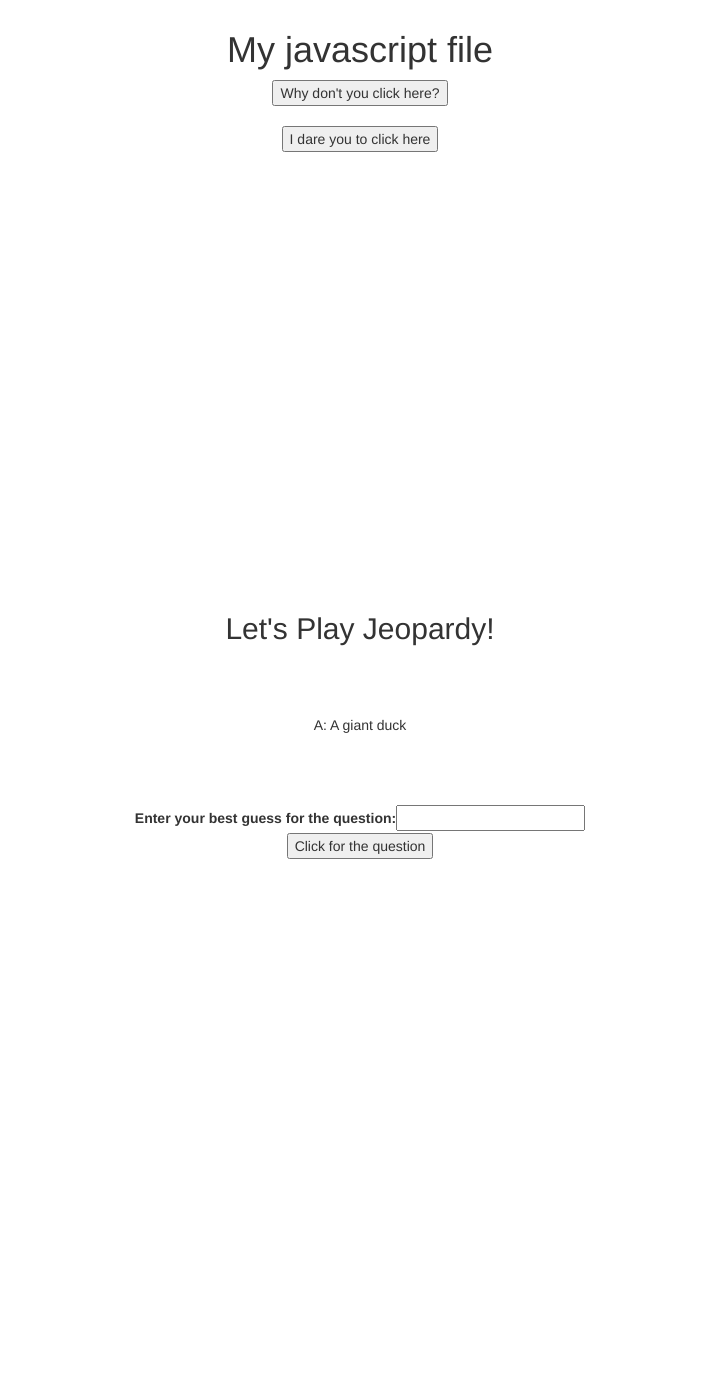
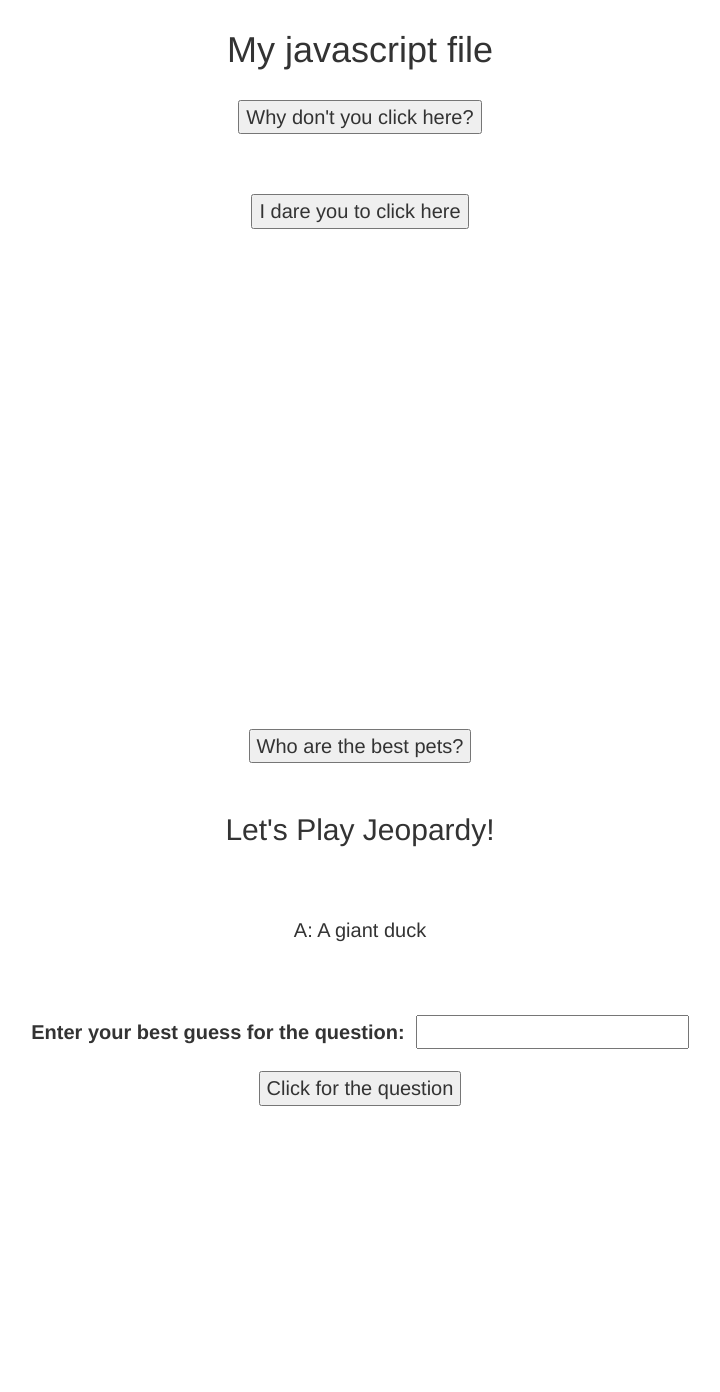
Before and after one commit to lsanchezrees/javascript-practice, a PHP site: page / in a window 1280 px wide. Shown: the whole page, without its empty margins (280-1000 px from the left). Before the commit the page ends 859 px from the top, so only its background shows below. Run offline with PHP 8.4, Linux system fonts and the light colour scheme; some libraries are stand-ins or nearby versions.

Commit message:
added map and more css styling

```diff
--- a/css/styles.css
+++ b/css/styles.css
@@ -15,4 +15,13 @@ html {
 }
 img {
 	visibility: hidden;
+	padding: 1rem;
 }
+
+button {
+	font-size: 2rem;
+	margin: 2rem;
+}
+.jeopardy {
+	font-size: 2rem;
+}
--- a/index.php
+++ b/index.php
@@ -33,17 +33,21 @@
 
 		<!--link to js file-->
 		<script type="text/javascript" src="js/scripts.js"></script>
+
 		<title>JavaScript Practice</title>
 	</head>
 
 	<body>
 		<div class="container">
 			<h1 class="text-center">My javascript file</h1>
+			<!--first message button-->
 			<div class="row">
 				<div class="col-md-12 text-center">
 		<button type="button" onclick="firstMessage();">Why don't you click here?</button>
 				</div><!--column-->
 			</div><!--row-->
+
+			<!--second message button-->
 			<div class="row">
 				<div class="col-md-12 text-center">
 		<div><h2 id="dogMsg"></h2></div>
@@ -56,20 +60,29 @@
 				</div><!--column-->
 			</div><!--row-->
 
+			<!--div for map and button-->
+			<div class="row">
+				<div class="col-md-12 text-center">
+			<p><button type="button" onclick="showBestPets();">Who are the best pets?</button></p>
+					<ol id="pets"></ol>
+				</div><!--column-->
+			</div><!--row-->
+
+			<!--jeopardy section-->
 		<h2 class="text-center">Let's Play Jeopardy!</h2>
-			<div class="row">
+			<div class="row jeopardy">
 				<div class="col-md-12 text-center">
 		<div class="pix text-center"><p>A:  A giant duck</p>
 		</div><!--column-->
 				</div><!--row-->
 
-				<div class="row">
+				<div class="row jeopardy">
 					<div class="col-md-12 text-center">
-			<label for="answer">Enter your best guess for the question: </label><input type="text" id="answer" value="" />
+			<label for="answer">Enter your best guess for the question: &nbsp;</label><input type="text" id="answer" value="" />
 					</div><!--column-->
 				</div><!--row-->
 
-				<div class="row">
+				<div class="row jeopardy">
 					<div class="col-md-12 text-center">
 			<button type="button" onclick="jeopardyQuestion();">Click for the question</button><br><br>
 					</div><!--column-->
--- a/js/scripts.js
+++ b/js/scripts.js
@@ -8,6 +8,24 @@ function secondMessage() {
 	document.getElementById("lucy").style.visibility="visible";
 }
 
+
+function showBestPets() {
+	var pets = ["dogs", "dogs", "more dogs", "goldfish", "cats"];
+	var userList = "";
+
+
+	pets.map(function(user) {
+		console.log("current user list: " + userList);
+		userList = userList + "<li>" + user + "</li>";
+	});
+	document.getElementById("pets").innerHTML = userList;
+	document.getElementById("pets").style.color="blue";
+	document.getElementById("pets").style.fontSize="2rem";
+}
+
+
+
+
 function jeopardyQuestion() {
 
 	document.getElementById("duck").style.visibility="visible";
@@ -15,6 +33,9 @@ function jeopardyQuestion() {
 	document.getElementById("question").style.fontWeight="bold";
 	document.getElementById("question").style.backgroundColor="yellow";
 }
+
+
+
 function reloadWindow() {
 	document.getElementById("answer").value ="";
 }
```
